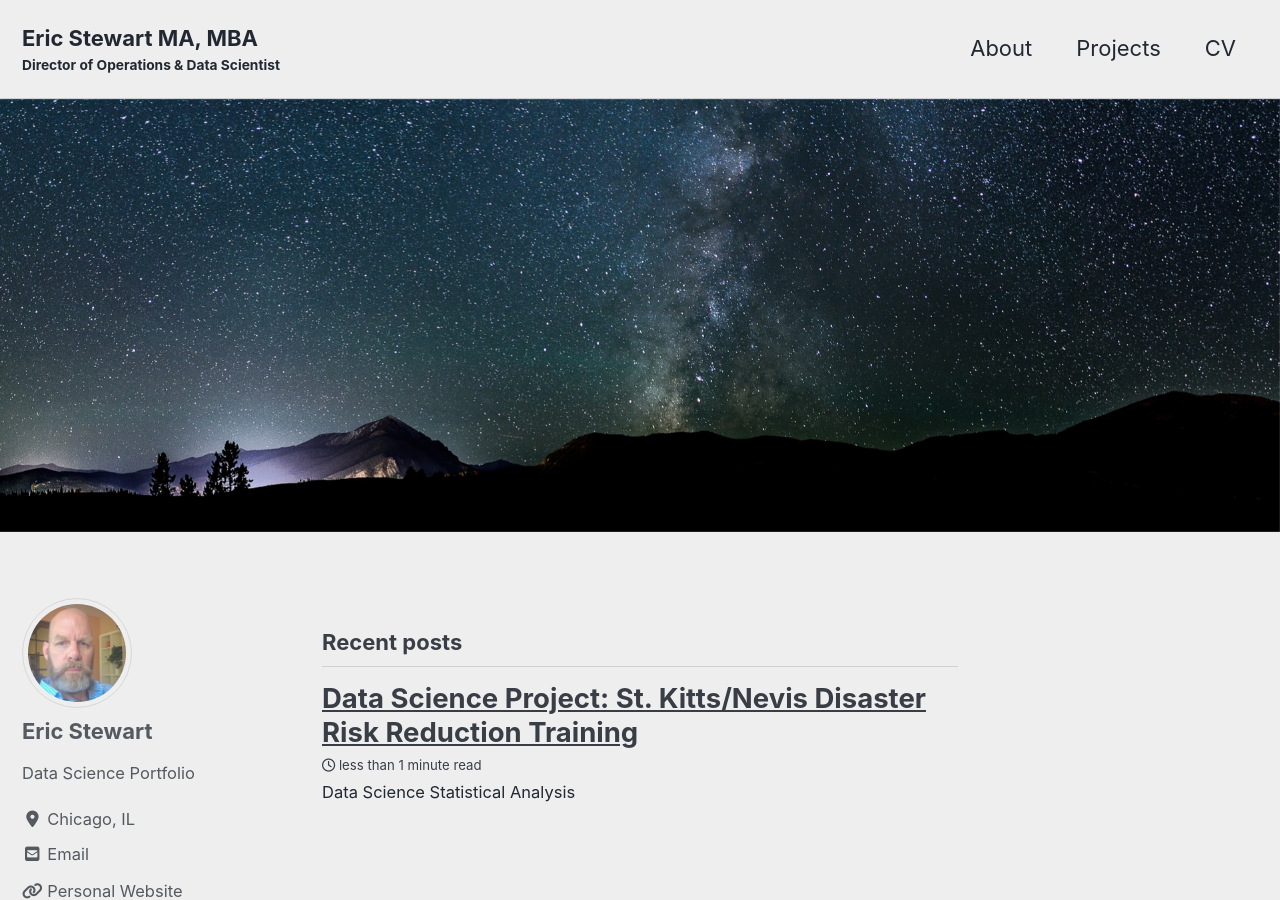
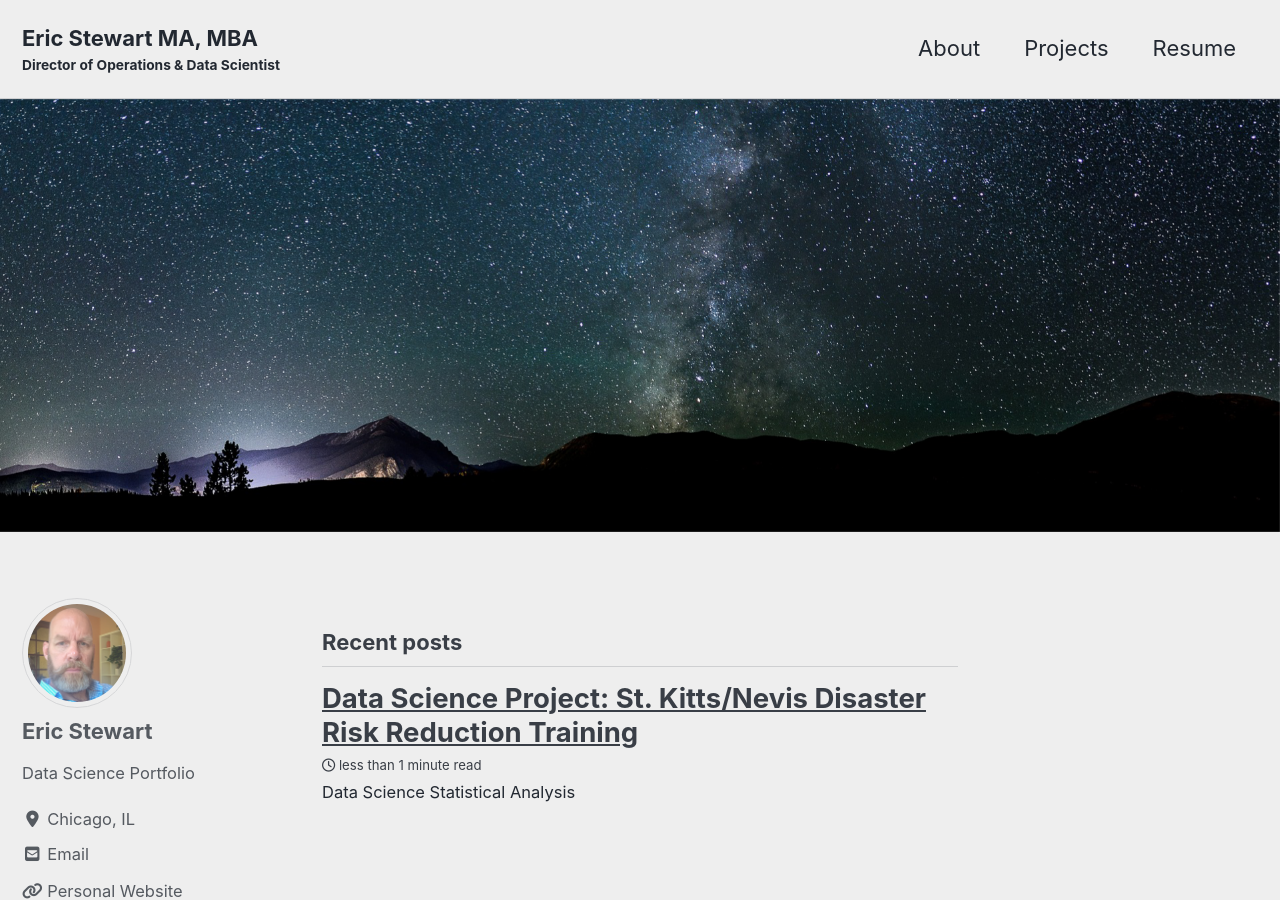
Before and after one commit to enjaku/enjaku.github.io, a Jekyll site: the page built from index.html, in a window 1280 px wide and 900 px high. Built offline with Jekyll 4.4.1, drawn with Linux system fonts in a browser that asks for light colours; cached includes are drawn as plain includes; nearby versions of some CDN libraries; the list of posts is cut into pages by our own code.

Commit message:
new stuff

```diff
--- a/_data/navigation.yml
+++ b/_data/navigation.yml
@@ -4,8 +4,8 @@ main:
     url: /about
   - title: "Projects"
     url: /projects
-  - title:  "CV"
-    url:  /CV/Eric Stewart CV.pdf"
+  - title:  "Resume"
+    url:  /CV/Eric Stewart CV.pdf
 
 
 
```
